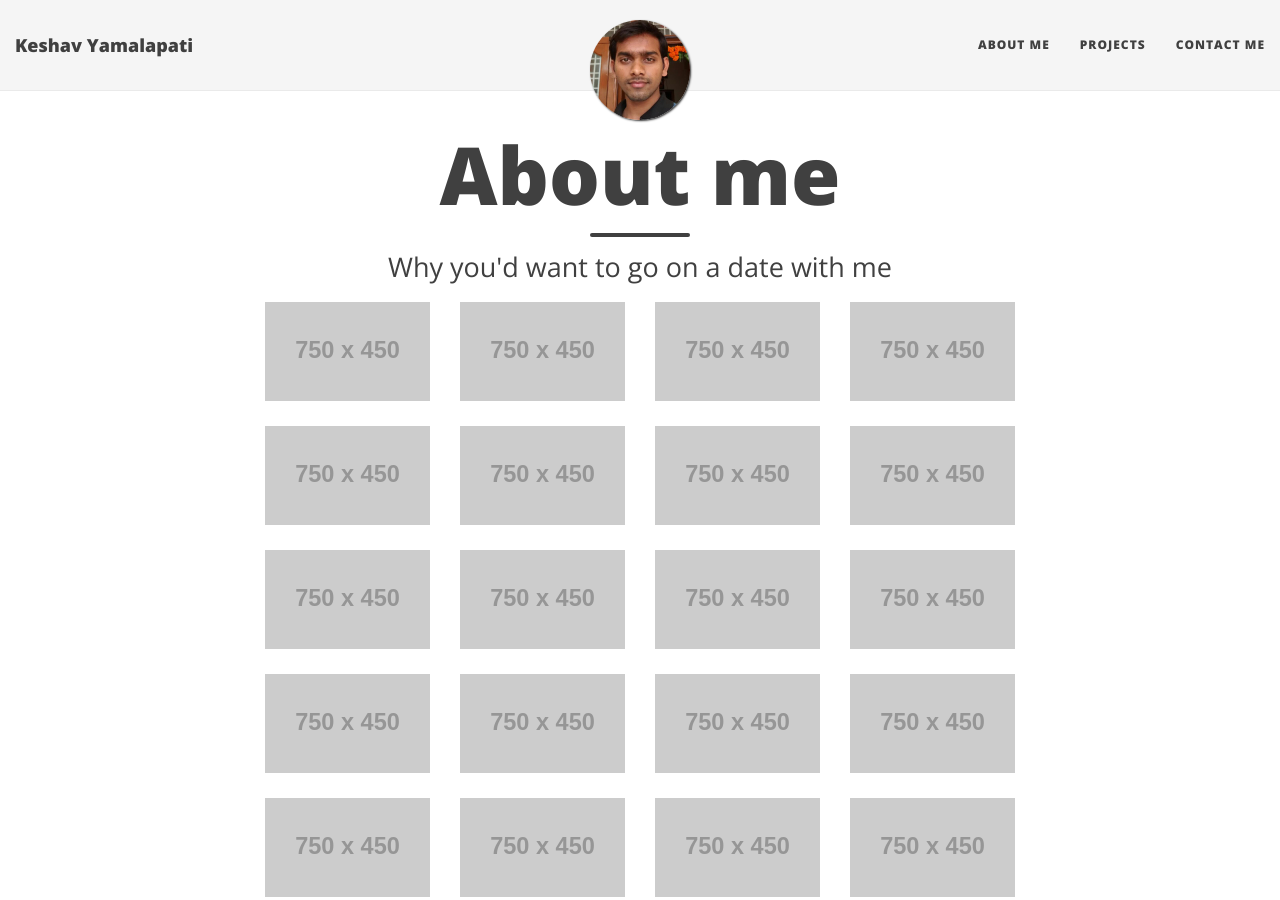
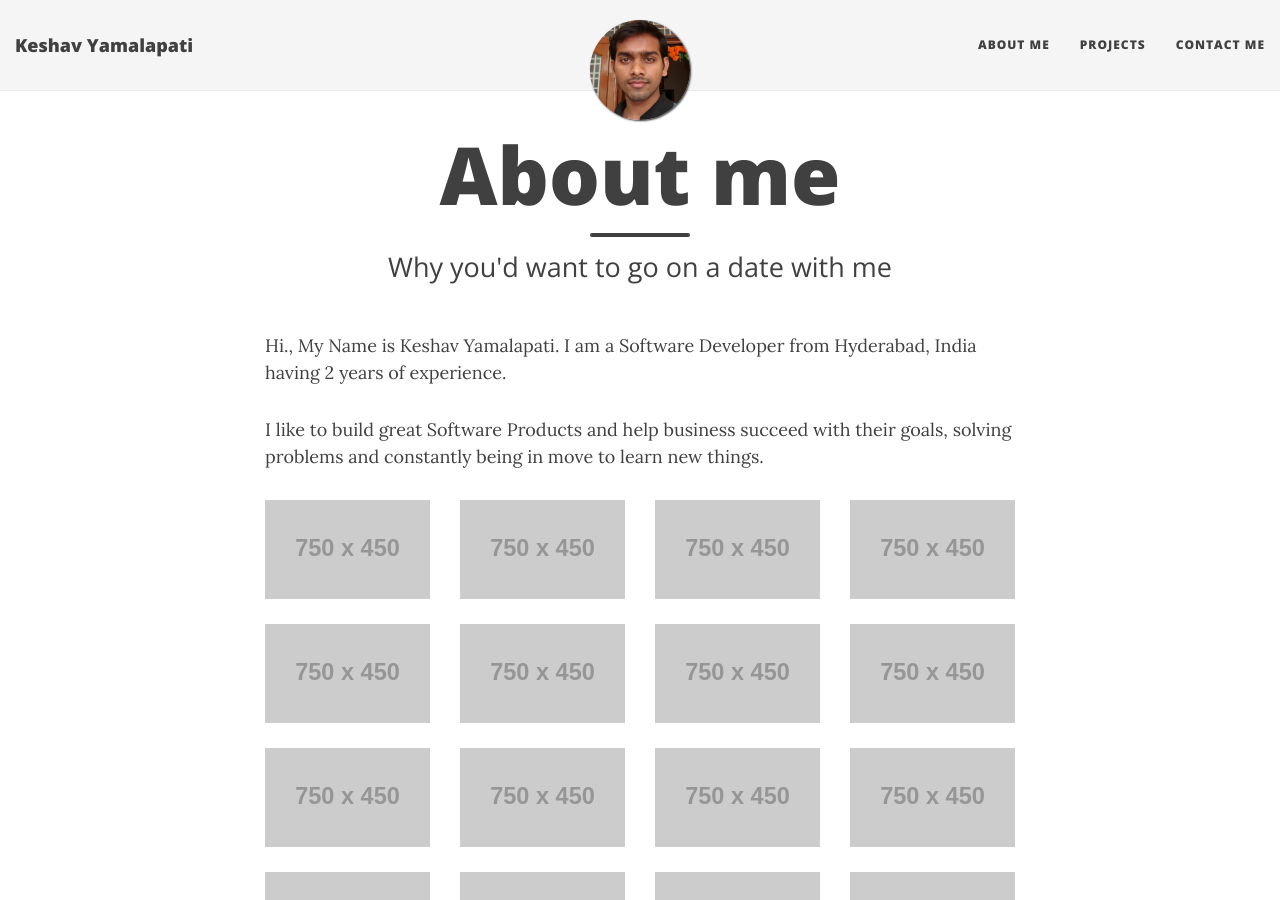
Before and after one commit to ykeshav/ykeshav.github.io, a Jekyll site: the page built from aboutme.html, in a window 1280 px wide and 900 px high. Built offline with Jekyll 4.4.1, drawn with Linux system fonts in a browser that asks for light colours; nearby versions of some CDN libraries.

Commit message:
added about me description

```diff
--- a/aboutme.html
+++ b/aboutme.html
@@ -3,6 +3,10 @@ layout: page
 title: About me
 subtitle: Why you'd want to go on a date with me
 ---
+<p>Hi., My Name is Keshav Yamalapati. I am a Software Developer from Hyderabad, India having 2 years
+of experience.</p>
+<p>I like to build great Software Products and help business succeed with their goals, solving problems
+  and constantly being in move to learn new things.</p>
 
 <div class="row">
   <div class="col-md-3 portfolio-item">
```
